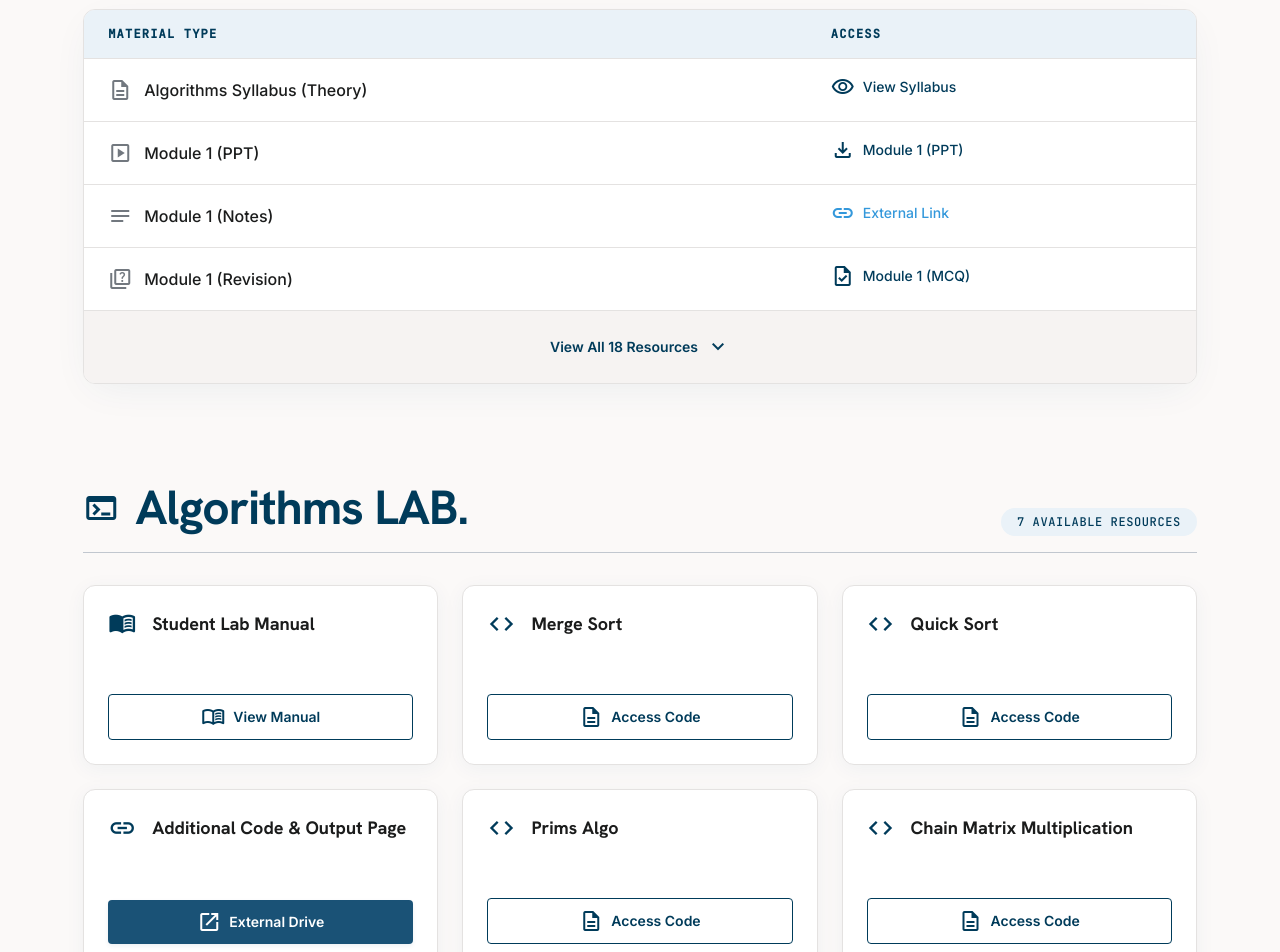
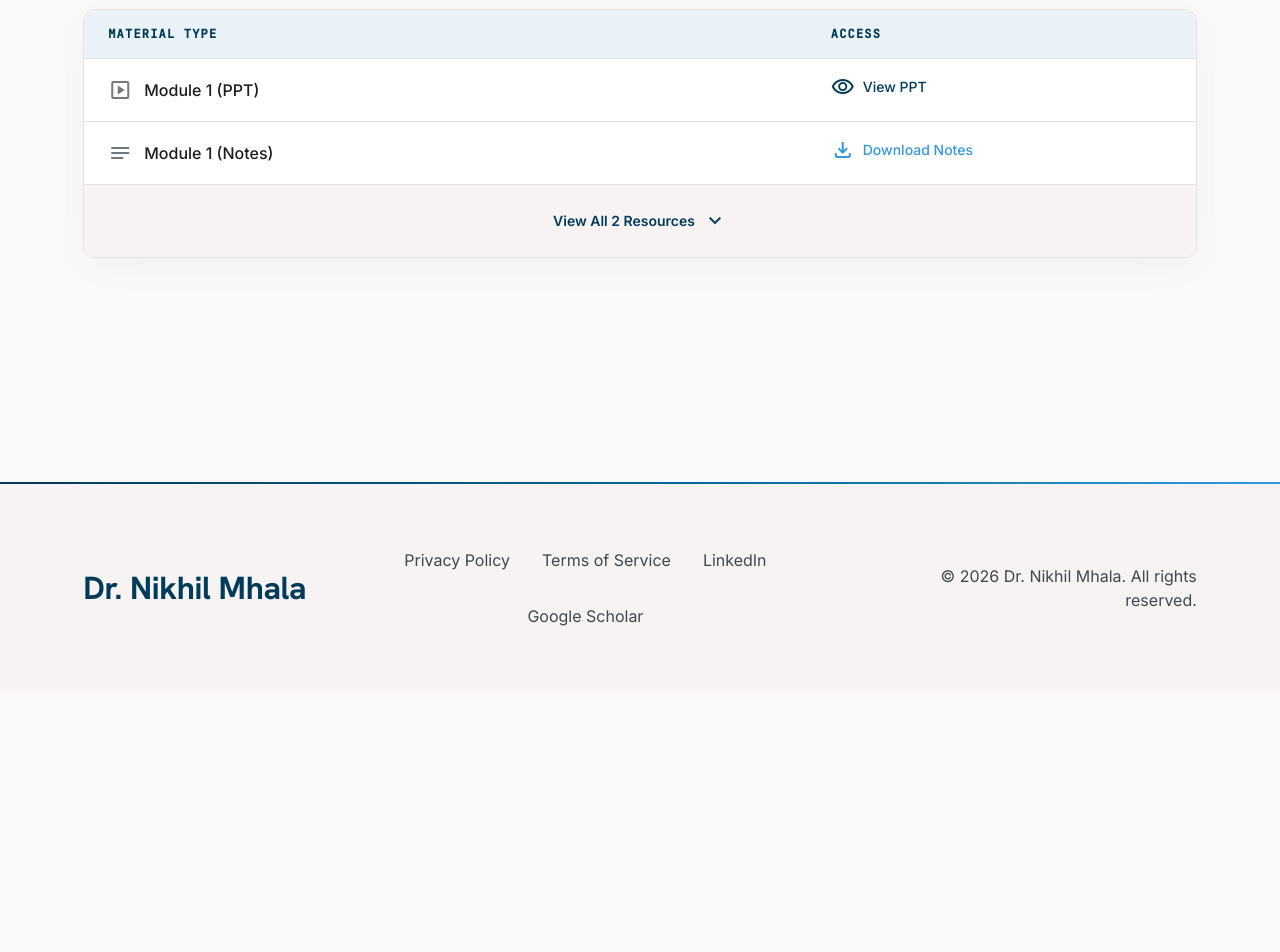
Before and after one commit to virensawai/Renovation, a React (Vite) app: page /courses in a window 1280 px wide. Shown: the part 860-1812 px from the top of the page. After the commit the page ends 1552 px from the top, so only its background shows below. Built offline with nearby package versions, Linux system fonts and the light colour scheme.

Commit message:
Update course materials: keep only Module 1 PPT & Notes and update links/labels

```diff
--- a/src/pages/Courses.jsx
+++ b/src/pages/Courses.jsx
@@ -4,148 +4,20 @@ import './Courses.css';
 
 const theoryResources = [
   {
-    name: 'Algorithms Syllabus (Theory)',
-    accessLabel: 'View Syllabus',
+    name: 'Module 1 (PPT)',
+    accessLabel: 'View PPT',
     url: '#',
     isExternal: false,
-    icon: 'description',
+    icon: 'slideshow',
     actionIcon: 'visibility',
   },
   {
-    name: 'Module 1 (PPT)',
-    accessLabel: 'Module 1 (PPT)',
-    url: '#',
-    isExternal: false,
-    icon: 'slideshow',
-    actionIcon: 'download',
-  },
-  {
     name: 'Module 1 (Notes)',
-    accessLabel: 'External Link',
-    url: 'https://drive.google.com/file/d/1b5cZUqMHCp_bn6KFMg8fpFJYijeUEykj/view',
+    accessLabel: 'Download Notes',
+    url: 'https://drive.google.com/file/d/1qlbNeNDqvXFLsDpGorxPRiwMNfy6Eqf9/view',
     isExternal: true,
     icon: 'notes',
-    actionIcon: 'link',
-  },
-  {
-    name: 'Module 1 (Revision)',
-    accessLabel: 'Module 1 (MCQ)',
-    url: '#',
-    isExternal: false,
-    icon: 'quiz',
-    actionIcon: 'task',
-  },
-  {
-    name: 'Module 2 (PPT)',
-    accessLabel: 'Module 2 (PPT)',
-    url: '#',
-    isExternal: false,
-    icon: 'slideshow',
     actionIcon: 'download',
-  },
-  {
-    name: 'Module 2 (Notes)',
-    accessLabel: 'External Link',
-    url: 'https://drive.google.com/file/d/1I4Sz1UUXBrf54Gd_3x3NGPKqPxQERNPd/view',
-    isExternal: true,
-    icon: 'notes',
-    actionIcon: 'link',
-  },
-  {
-    name: 'Masters Th.',
-    accessLabel: 'External Link',
-    url: 'https://drive.google.com/file/d/123-3-QYlH1cxPs1PQBcibAJHEqR5X_HI/preview',
-    isExternal: true,
-    icon: 'menu_book',
-    actionIcon: 'link',
-  },
-  {
-    name: 'UNIT 3 (Notes)',
-    accessLabel: 'External Link',
-    url: 'https://drive.google.com/file/d/1HoxE3Utn87i_cpE9IZL_bT0gQmrYIh6S/view?usp=sharing',
-    isExternal: true,
-    icon: 'notes',
-    actionIcon: 'link',
-  },
-  {
-    name: 'UNIT 3 (graphics Algorithm PPT)',
-    accessLabel: 'UNIT 3 (graphics Algorithm PPT)',
-    url: '#',
-    isExternal: false,
-    icon: 'slideshow',
-    actionIcon: 'download',
-  },
-  {
-    name: 'UNIT 3 (PPT)',
-    accessLabel: 'UNIT 3 ( PPT)',
-    url: '#',
-    isExternal: false,
-    icon: 'slideshow',
-    actionIcon: 'download',
-  },
-  {
-    name: 'MSE 1 Model Answers',
-    accessLabel: 'MSE 1 Model Answers',
-    url: '#',
-    isExternal: false,
-    icon: 'assignment_turned_in',
-    actionIcon: 'task',
-  },
-  {
-    name: 'Module 4 (PPT PART 1)',
-    accessLabel: 'Module 4 (PART 1)',
-    url: '#',
-    isExternal: false,
-    icon: 'slideshow',
-    actionIcon: 'download',
-  },
-  {
-    name: 'UNIT 4 (Notes)',
-    accessLabel: 'External Link',
-    url: 'https://drive.google.com/file/d/1m2GfkF1m4kcTBhmibl7ZVXI_ppuinQ0j/view?usp=sharing',
-    isExternal: true,
-    icon: 'notes',
-    actionIcon: 'link',
-  },
-  {
-    name: 'UNIT 5 PPT',
-    accessLabel: 'Module 5 PPT',
-    url: '#',
-    isExternal: false,
-    icon: 'slideshow',
-    actionIcon: 'download',
-  },
-  {
-    name: 'UNIT 6 PPT',
-    accessLabel: 'Module 6 PPT',
-    url: '#',
-    isExternal: false,
-    icon: 'slideshow',
-    actionIcon: 'download',
-  },
-  {
-    name: 'Module 5 (Notes)',
-    accessLabel: 'External Link',
-    url: 'https://drive.google.com/file/d/11wwjT_weh1r4quqmHxALPdrLndTBTA1_/preview',
-    isExternal: true,
-    icon: 'notes',
-    actionIcon: 'link',
-  },
-  {
-    name: 'Module 6 (Notes)',
-    accessLabel: 'External Link',
-    url: 'https://drive.google.com/file/d/1p82OHMyhN-RetxE0wP_iwPS72zGcwFjZ/preview',
-    isExternal: true,
-    icon: 'notes',
-    actionIcon: 'link',
-  },
-  {
-    name: 'MSE 2 Model Answers',
-    accessLabel: 'MSE 2 Model Answers',
-    url: '#',
-    isExternal: false,
-    icon: 'assignment_turned_in',
-    actionIcon: 'task',
   },
 ];
 
@@ -253,8 +125,8 @@ export default function Courses() {
                   <span className="material-symbols-outlined icon-fill">psychology</span>
                 </div>
                 <div className="subject-code-name">
-                  <span className="subject-code">[ML402PCC08]</span>
-                  <h3 className="subject-name">Algorithms (Theory)</h3>
+                  <span className="subject-code">[ML501PCC12]</span>
+                  <h3 className="subject-name">DBMS (Theory)</h3>
                 </div>
               </div>
               <div className="subject-card-footer">
@@ -276,24 +148,6 @@ export default function Courses() {
               scrollToSection('algo-lab');
             }}
           >
-            <div className="subject-card-body">
-              <div className="subject-card-header">
-                <div className="subject-icon-wrapper">
-                  <span className="material-symbols-outlined icon-fill">terminal</span>
-                </div>
-                <div className="subject-code-name">
-                  <span className="subject-code">[ML407PCC10]</span>
-                  <h3 className="subject-name">Algorithms LAB.</h3>
-                </div>
-              </div>
-              <div className="subject-card-footer">
-                <span className="resource-pill">
-                  <span className="material-symbols-outlined">folder_open</span>
-                  {labResources.length} Resources
-                </span>
-                <span className="material-symbols-outlined arrow-icon">arrow_forward</span>
-              </div>
-            </div>
           </a>
         </div>
       </section>
@@ -303,7 +157,7 @@ export default function Courses() {
         <div className="section-header">
           <div className="section-header-title">
             <span className="material-symbols-outlined section-icon icon-fill">psychology</span>
-            <h2 className="text-headline-lg">Algorithms (Theory)</h2>
+            <h2 className="text-headline-lg">DBMS (Theory)</h2>
           </div>
           <span className="badge-pill hide-mobile">
             {theoryResources.length} Available Resources
@@ -338,7 +192,9 @@ export default function Courses() {
                           target="_blank"
                           rel="noopener noreferrer"
                         >
-                          <span className="material-symbols-outlined text-sm">link</span>
+                          <span className="material-symbols-outlined text-sm">
+                            {resource.actionIcon}
+                          </span>
                           {resource.accessLabel}
                         </a>
                       ) : (
@@ -370,54 +226,7 @@ export default function Courses() {
       </section>
 
       {/* Algorithms Lab Materials Section */}
-      <section id="algo-lab" className="materials-section scroll-mt-32 animate-on-scroll">
-        <div className="section-header">
-          <div className="section-header-title">
-            <span className="material-symbols-outlined section-icon icon-fill">terminal</span>
-            <h2 className="text-headline-lg">Algorithms LAB.</h2>
-          </div>
-          <span className="badge-pill hide-mobile">
-            {labResources.length} Available Resources
-          </span>
-        </div>
 
-        <div className="labs-resource-grid">
-          {labResources.map((lab, index) => (
-            <div
-              key={index}
-              className="lab-resource-card hover-lift animate-on-scroll"
-              style={{ transitionDelay: `${Math.min(index * 80, 400)}ms` }}
-            >
-              <div className="lab-card-top text-primary">
-                <span className="material-symbols-outlined icon-fill">
-                  {lab.icon === 'link' ? 'link' : lab.icon}
-                </span>
-                <h4 className="lab-resource-title">{lab.name}</h4>
-              </div>
-              <div className="lab-card-action">
-                {lab.isExternal ? (
-                  <a
-                    className="lab-btn-primary"
-                    href={lab.url}
-                    target="_blank"
-                    rel="noopener noreferrer"
-                  >
-                    <span className="material-symbols-outlined text-sm">open_in_new</span>
-                    {lab.accessLabel}
-                  </a>
-                ) : (
-                  <a className="lab-btn-outline" href={lab.url}>
-                    <span className="material-symbols-outlined text-sm mr-1">
-                      {lab.actionIcon}
-                    </span>
-                    {lab.accessLabel}
-                  </a>
-                )}
-              </div>
-            </div>
-          ))}
-        </div>
-      </section>
     </main>
   );
 }
```
